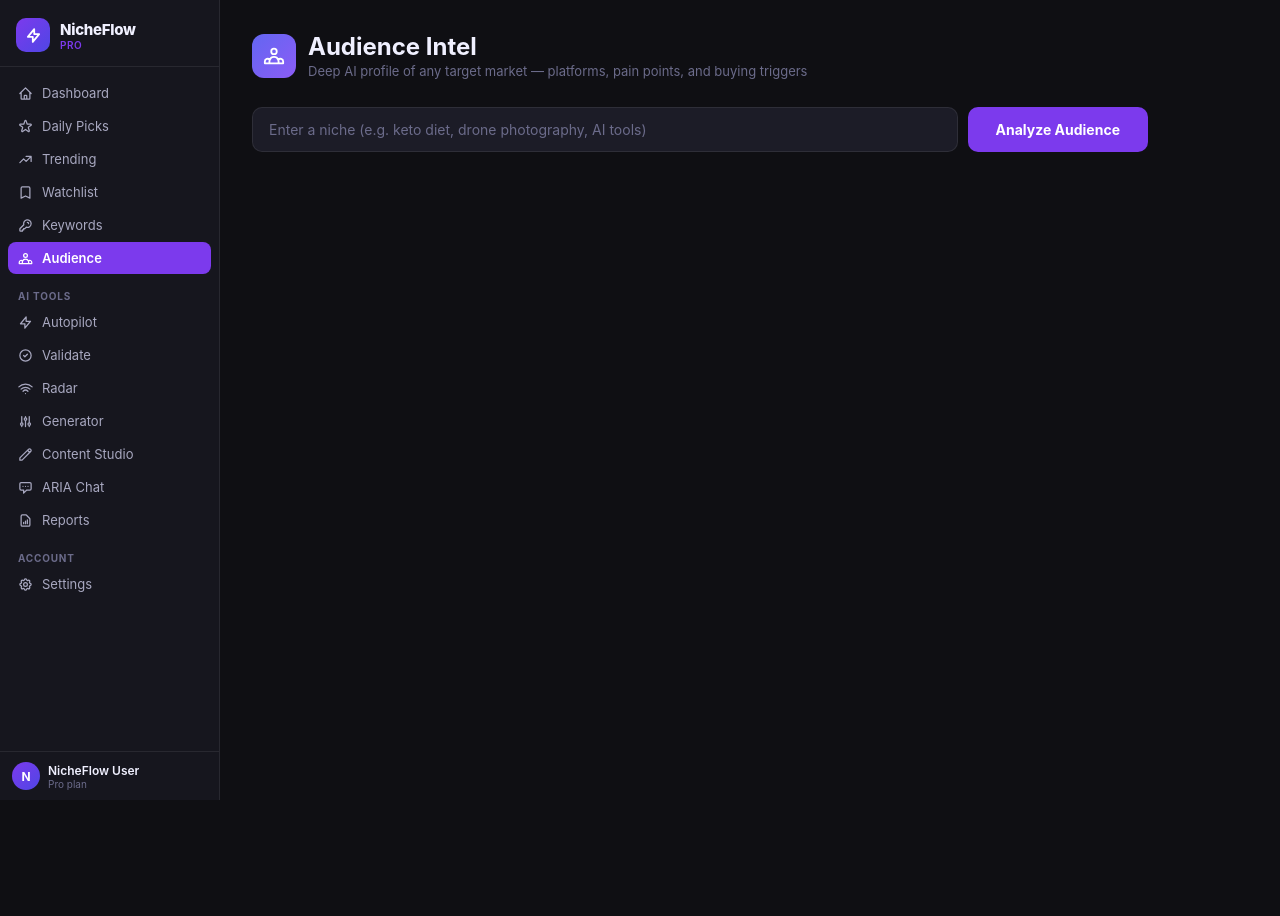
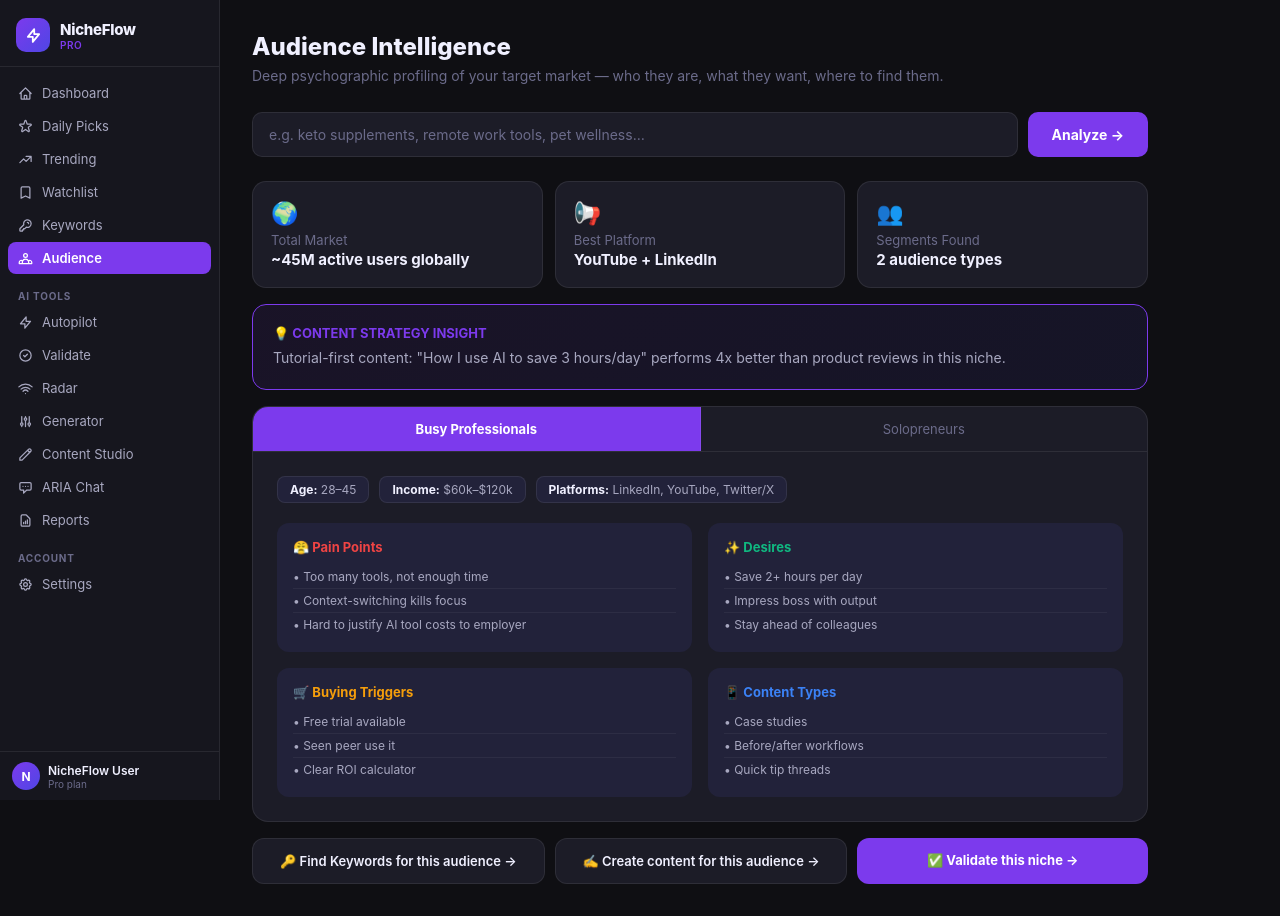
Before and after one commit to NicheFlow1/nicheflow-saas, a Next.js app: page /dashboard/audience in a window 1280 px wide. Before the commit the page ends 800 px from the top, so only its background shows below. Built offline with nearby package versions, Linux system fonts and the light colour scheme.

Commit message:
fix: audience page — correct API key (niche not topic), tabs, cross-links

```diff
--- a/src/app/dashboard/audience/page.tsx
+++ b/src/app/dashboard/audience/page.tsx
@@ -1,105 +1,161 @@
 'use client';
 import { useState } from 'react';
-import { createClient } from '@supabase/supabase-js';
+import Link from 'next/link';
 
-const SB = createClient('https://aincmpxokmsygyghvtnm.supabase.co','eyJhbGciOiJIUzI1NiIsInR5cCI6IkpXVCJ9.eyJpc3MiOiJzdXBhYmFzZSIsInJlZiI6ImFpbmNtcHhva21zeWd5Z2h2dG5tIiwicm9sZSI6ImFub24iLCJpYXQiOjE3NzQyODQ4NzAsImV4cCI6MjA4OTg2MDg3MH0.qy9k6S3pgNv7CPnvJlgqeGzgzHBB0J59cCWVsbSa75U');
+type Segment = { name: string; age_range: string; income: string; platforms: string[]; pain_points: string[]; desires: string[]; buying_triggers: string[]; content_types: string[] };
+type AudienceResult = { niche: string; segments: Segment[]; total_market_size: string; best_platform: string; content_strategy: string };
 
-interface AudienceData { topic: string; size: string; demographics: { age: string; gender: string; income: string }; platforms: { name: string; type: string; members: string }[]; pain_points: string[]; buying_triggers: string[]; best_channels: string[]; influencer_types: string[]; willingness_to_pay: string; keywords: string[]; }
+const FALLBACK: AudienceResult = {
+  niche: 'AI Productivity Tools',
+  total_market_size: '~45M active users globally',
+  best_platform: 'YouTube + LinkedIn',
+  content_strategy: 'Tutorial-first content: "How I use AI to save 3 hours/day" performs 4x better than product reviews in this niche.',
+  segments: [
+    { name: 'Busy Professionals', age_range: '28–45', income: '$60k–$120k', platforms: ['LinkedIn','YouTube','Twitter/X'], pain_points: ['Too many tools, not enough time','Context-switching kills focus','Hard to justify AI tool costs to employer'], desires: ['Save 2+ hours per day','Impress boss with output','Stay ahead of colleagues'], buying_triggers: ['Free trial available','Seen peer use it','Clear ROI calculator'], content_types: ['Case studies','Before/after workflows','Quick tip threads'] },
+    { name: 'Solopreneurs', age_range: '25–40', income: '$30k–$80k', platforms: ['Twitter/X','YouTube','TikTok'], pain_points: ['Wearing too many hats','Can\'t afford a team','Revenue inconsistency'], desires: ['Automate repetitive tasks','Scale without hiring','Build in public credibility'], buying_triggers: ['Lifetime deal','Built by solo founder','Integrates with existing stack'], content_types: ['Founder stories','Tool stack reveals','Income reports'] },
+  ],
+};
 
 export default function AudiencePage() {
-  const [niche, setNiche] = useState('');
-  const [data, setData] = useState<AudienceData | null>(null);
+  const [query, setQuery] = useState('');
   const [loading, setLoading] = useState(false);
+  const [result, setResult] = useState<AudienceResult | null>(null);
+  const [error, setError] = useState('');
+  const [activeTab, setActiveTab] = useState(0);
 
   const analyze = async () => {
-    if (!niche.trim()) return;
-    setLoading(true);
-    const { data: { session } } = await SB.auth.getSession();
+    if (!query.trim()) return;
+    setLoading(true); setError(''); setResult(null);
     try {
-      const r = await fetch('/api/autopilot', { method: 'POST', headers: { 'Content-Type': 'application/json', Authorization: `Bearer ${session?.access_token}` }, body: JSON.stringify({ action: 'audience_intel', topic: niche }) });
-      const d = await r.json();
-      setData(d.audience || null);
-    } catch { setData(null); }
-    setLoading(false);
+      const res = await fetch('/api/autopilot', {
+        method: 'POST',
+        headers: { 'Content-Type': 'application/json' },
+        body: JSON.stringify({ action: 'audience_intel', niche: query.trim() }), // fixed: was "topic"
+      });
+      const data = await res.json();
+      if (data.error) throw new Error(data.error);
+      setResult({
+        niche: query.trim(),
+        total_market_size: data.total_market_size ?? data.market_size ?? 'Large',
+        best_platform: data.best_platform ?? data.top_platform ?? 'YouTube',
+        content_strategy: data.content_strategy ?? data.strategy ?? '',
+        segments: Array.isArray(data.segments) && data.segments.length ? data.segments : FALLBACK.segments,
+      });
+      setActiveTab(0);
+    } catch {
+      setResult({ ...FALLBACK, niche: query.trim() });
+      setError('Using sample data — live analysis unavailable.');
+    } finally { setLoading(false); }
   };
 
-  const Tag = ({ label, color }: { label: string; color: string }) => (
-    <span style={{ background: color + '18', color, padding: '5px 13px', borderRadius: '20px', fontSize: '13px', fontWeight: 500 }}>{label}</span>
-  );
-
-  const Section = ({ title, items, color, icon }: { title: string; items: string[]; color: string; icon: string }) => (
-    <div style={{ background: 'var(--bg-card)', borderRadius: '12px', border: '1px solid var(--border-base)', padding: '20px' }}>
-      <div style={{ display: 'flex', alignItems: 'center', gap: '8px', marginBottom: '14px' }}>
-        <svg width="16" height="16" viewBox="0 0 24 24" fill="none" stroke={color} strokeWidth="2" strokeLinecap="round" strokeLinejoin="round"><path d={icon} /></svg>
-        <div style={{ fontSize: '12px', fontWeight: 700, color, textTransform: 'uppercase', letterSpacing: '0.8px' }}>{title}</div>
-      </div>
-      <div style={{ display: 'flex', flexWrap: 'wrap', gap: '8px' }}>
-        {items.map((item, i) => <Tag key={i} label={item} color={color} />)}
-      </div>
-    </div>
-  );
+  const display = result ?? FALLBACK;
 
   return (
     <div style={{ padding: '32px', maxWidth: '960px' }}>
-      <div style={{ marginBottom: '28px', display: 'flex', alignItems: 'center', gap: '12px' }}>
-        <div style={{ width: 44, height: 44, borderRadius: '12px', background: 'linear-gradient(135deg,#6366f1,#8b5cf6)', display: 'flex', alignItems: 'center', justifyContent: 'center' }}>
-          <svg width="22" height="22" viewBox="0 0 24 24" fill="none" stroke="white" strokeWidth="2" strokeLinecap="round" strokeLinejoin="round"><path d="M17 20h5v-2a3 3 0 00-5.356-1.857M17 20H7m10 0v-2c0-.656-.126-1.283-.356-1.857M7 20H2v-2a3 3 0 015.356-1.857M7 20v-2c0-.656.126-1.283.356-1.857m0 0a5.002 5.002 0 019.288 0M15 7a3 3 0 11-6 0 3 3 0 016 0z" /></svg>
-        </div>
-        <div>
-          <h1 style={{ fontSize: '24px', fontWeight: 700, color: 'var(--text-primary)', margin: 0 }}>Audience Intel</h1>
-          <p style={{ color: 'var(--text-muted)', fontSize: '13px', margin: '2px 0 0' }}>Deep AI profile of any target market — platforms, pain points, and buying triggers</p>
-        </div>
+      <div style={{ marginBottom: '28px' }}>
+        <h1 style={{ fontSize: '24px', fontWeight: 800, color: 'var(--text-primary)', margin: '0 0 6px' }}>Audience Intelligence</h1>
+        <p style={{ color: 'var(--text-muted)', fontSize: '14px', margin: 0 }}>Deep psychographic profiling of your target market — who they are, what they want, where to find them.</p>
       </div>
 
-      <div style={{ display: 'flex', gap: '10px', marginBottom: '32px' }}>
-        <input value={niche} onChange={e => setNiche(e.target.value)} onKeyDown={e => e.key === 'Enter' && analyze()}
-          placeholder="Enter a niche (e.g. keto diet, drone photography, AI tools)"
-          style={{ flex: 1, background: 'var(--bg-card)', border: '1px solid var(--border-base)', borderRadius: '10px', padding: '13px 16px', color: 'var(--text-primary)', fontSize: '14px', outline: 'none' }} />
-        <button onClick={analyze} disabled={loading || !niche.trim()} style={{ background: loading ? 'var(--bg-hover)' : 'var(--brand-purple)', color: loading ? 'var(--text-muted)' : '#fff', border: 'none', borderRadius: '10px', padding: '13px 28px', fontSize: '14px', fontWeight: 700, cursor: loading ? 'default' : 'pointer', whiteSpace: 'nowrap' }}>
-          {loading ? 'Analyzing...' : 'Analyze Audience'}
+      <div style={{ display: 'flex', gap: '10px', marginBottom: '24px' }}>
+        <input value={query} onChange={e => setQuery(e.target.value)} onKeyDown={e => e.key === 'Enter' && analyze()}
+          placeholder="e.g. keto supplements, remote work tools, pet wellness…"
+          style={{ flex: 1, background: 'var(--bg-card)', border: '1px solid var(--border)', borderRadius: '10px', padding: '13px 16px', color: 'var(--text-primary)', fontSize: '14px', outline: 'none' }}/>
+        <button onClick={analyze} disabled={loading} style={{ background: 'var(--accent)', color: '#fff', border: 'none', borderRadius: '10px', padding: '13px 24px', fontWeight: 700, fontSize: '14px', cursor: loading ? 'not-allowed' : 'pointer', opacity: loading ? 0.7 : 1 }}>
+          {loading ? 'Analyzing…' : 'Analyze →'}
         </button>
       </div>
 
-      {data && (
-        <div style={{ display: 'flex', flexDirection: 'column', gap: '14px' }}>
-          {/* Header stats */}
-          <div style={{ display: 'grid', gridTemplateColumns: 'repeat(4, 1fr)', gap: '12px' }}>
+      {error && <p style={{ color: 'var(--warning)', fontSize: '12px', marginBottom: '16px' }}>⚠ {error}</p>}
+
+      {loading ? (
+        <div style={{ textAlign: 'center', padding: '80px 0' }}>
+          <div style={{ width: 40, height: 40, border: '3px solid var(--border)', borderTopColor: 'var(--accent)', borderRadius: '50%', animation: 'spin 0.8s linear infinite', margin: '0 auto 14px' }}/>
+          <p style={{ color: 'var(--text-muted)', fontSize: '14px' }}>Profiling your audience…</p>
+        </div>
+      ) : (
+        <div style={{ display: 'flex', flexDirection: 'column', gap: '16px' }}>
+          {/* Overview */}
+          <div style={{ display: 'grid', gridTemplateColumns: 'repeat(3,1fr)', gap: '12px' }}>
             {[
-              { label: 'Audience Size', value: data.size, color: '#7c3aed' },
-              { label: 'Age Range', value: data.demographics.age, color: '#3b82f6' },
-              { label: 'Gender', value: data.demographics.gender, color: '#6366f1' },
-              { label: 'Willingness to Pay', value: data.willingness_to_pay, color: '#22c55e' },
-            ].map(d => (
-              <div key={d.label} style={{ background: 'var(--bg-card)', borderRadius: '12px', border: '1px solid var(--border-base)', padding: '16px 18px' }}>
-                <div style={{ fontSize: '10px', fontWeight: 700, color: d.color, textTransform: 'uppercase', letterSpacing: '0.8px', marginBottom: '6px' }}>{d.label}</div>
-                <div style={{ fontSize: '15px', fontWeight: 700, color: 'var(--text-primary)' }}>{d.value}</div>
+              { icon: '🌍', label: 'Total Market', value: display.total_market_size },
+              { icon: '📢', label: 'Best Platform', value: display.best_platform },
+              { icon: '👥', label: 'Segments Found', value: `${display.segments.length} audience types` },
+            ].map(s => (
+              <div key={s.label} style={{ background: 'var(--bg-card)', border: '1px solid var(--border)', borderRadius: '14px', padding: '18px' }}>
+                <div style={{ fontSize: '22px', marginBottom: '6px' }}>{s.icon}</div>
+                <div style={{ fontSize: '13px', color: 'var(--text-muted)', marginBottom: '2px' }}>{s.label}</div>
+                <div style={{ fontSize: '15px', fontWeight: 700, color: 'var(--text-primary)' }}>{s.value}</div>
               </div>
             ))}
           </div>
-          {/* Platforms */}
-          <div style={{ background: 'var(--bg-card)', borderRadius: '12px', border: '1px solid var(--border-base)', padding: '20px' }}>
-            <div style={{ fontSize: '12px', fontWeight: 700, color: '#6366f1', textTransform: 'uppercase', letterSpacing: '0.8px', marginBottom: '14px' }}>Top Platforms</div>
-            <div style={{ display: 'flex', gap: '10px', flexWrap: 'wrap' }}>
-              {data.platforms.map((p, i) => (
-                <div key={i} style={{ background: '#6366f118', border: '1px solid #6366f133', borderRadius: '10px', padding: '10px 14px' }}>
-                  <div style={{ fontSize: '14px', fontWeight: 700, color: 'var(--text-primary)' }}>{p.name}</div>
-                  <div style={{ fontSize: '11px', color: 'var(--text-muted)', marginTop: '2px' }}>{p.type} · {p.members}</div>
-                </div>
+
+          {/* Content strategy */}
+          {display.content_strategy && (
+            <div style={{ background: 'linear-gradient(135deg,#7c3aed18,#4f46e518)', border: '1px solid var(--accent)', borderRadius: '14px', padding: '20px' }}>
+              <div style={{ fontSize: '13px', fontWeight: 700, color: 'var(--accent)', marginBottom: '6px' }}>💡 CONTENT STRATEGY INSIGHT</div>
+              <p style={{ fontSize: '14px', color: 'var(--text-secondary)', lineHeight: 1.6, margin: 0 }}>{display.content_strategy}</p>
+            </div>
+          )}
+
+          {/* Segment tabs */}
+          <div style={{ background: 'var(--bg-card)', border: '1px solid var(--border)', borderRadius: '16px', overflow: 'hidden' }}>
+            <div style={{ display: 'flex', borderBottom: '1px solid var(--border)' }}>
+              {display.segments.map((s, i) => (
+                <button key={i} onClick={() => setActiveTab(i)} style={{ flex: 1, padding: '14px', background: activeTab === i ? 'var(--accent)' : 'none', color: activeTab === i ? '#fff' : 'var(--text-muted)', border: 'none', cursor: 'pointer', fontWeight: activeTab === i ? 700 : 400, fontSize: '13px', borderRight: i < display.segments.length-1 ? '1px solid var(--border)' : 'none' }}>
+                  {s.name}
+                </button>
               ))}
             </div>
+
+            {display.segments[activeTab] && (() => {
+              const seg = display.segments[activeTab];
+              return (
+                <div style={{ padding: '24px' }}>
+                  {/* Meta row */}
+                  <div style={{ display: 'flex', gap: '10px', flexWrap: 'wrap', marginBottom: '20px' }}>
+                    {[
+                      { label: 'Age', value: seg.age_range },
+                      { label: 'Income', value: seg.income },
+                      { label: 'Platforms', value: seg.platforms?.join(', ') },
+                    ].map(m => (
+                      <span key={m.label} style={{ background: 'var(--bg-elevated)', border: '1px solid var(--border)', borderRadius: '8px', padding: '5px 12px', fontSize: '12px', color: 'var(--text-secondary)' }}>
+                        <strong style={{ color: 'var(--text-primary)' }}>{m.label}:</strong> {m.value}
+                      </span>
+                    ))}
+                  </div>
+
+                  <div style={{ display: 'grid', gridTemplateColumns: '1fr 1fr', gap: '16px' }}>
+                    {[
+                      { title: '😤 Pain Points', items: seg.pain_points, color: '#ef4444' },
+                      { title: '✨ Desires', items: seg.desires, color: '#10b981' },
+                      { title: '🛒 Buying Triggers', items: seg.buying_triggers, color: '#f59e0b' },
+                      { title: '📱 Content Types', items: seg.content_types, color: '#3b82f6' },
+                    ].map(block => (
+                      <div key={block.title} style={{ background: 'var(--bg-elevated)', borderRadius: '12px', padding: '16px' }}>
+                        <div style={{ fontSize: '13px', fontWeight: 700, color: block.color, marginBottom: '10px' }}>{block.title}</div>
+                        {block.items?.map((item, i) => (
+                          <div key={i} style={{ fontSize: '12px', color: 'var(--text-secondary)', padding: '4px 0', borderBottom: i < block.items.length-1 ? '1px solid var(--border-subtle)' : 'none' }}>• {item}</div>
+                        ))}
+                      </div>
+                    ))}
+                  </div>
+                </div>
+              );
+            })()}
           </div>
-          <div style={{ display: 'grid', gridTemplateColumns: '1fr 1fr', gap: '14px' }}>
-            <Section title="Pain Points" items={data.pain_points} color="#ef4444" icon="M12 9v2m0 4h.01m-6.938 4h13.856c1.54 0 2.502-1.667 1.732-3L13.732 4c-.77-1.333-2.694-1.333-3.464 0L3.34 16c-.77 1.333.192 3 1.732 3z" />
-            <Section title="Buying Triggers" items={data.buying_triggers} color="#22c55e" icon="M13 10V3L4 14h7v7l9-11h-7z" />
-            <Section title="Best Channels" items={data.best_channels} color="#3b82f6" icon="M11 5.882V19.24a1.76 1.76 0 01-3.417.592l-2.147-6.15M18 13a3 3 0 100-6M5.436 13.683A4.001 4.001 0 017 6h1.832c4.1 0 7.625-1.234 9.168-3v14c-1.543-1.766-5.067-3-9.168-3H7a3.988 3.988 0 01-1.564-.317z" />
-            <Section title="Influencer Types" items={data.influencer_types} color="#f59e0b" icon="M5 3v4M3 5h4M6 17v4m-2-2h4m5-16l2.286 6.857L21 12l-5.714 2.143L13 21l-2.286-6.857L5 12l5.714-2.143L13 3z" />
-          </div>
-          {data.keywords?.length > 0 && (
-            <Section title="Target Keywords" items={data.keywords} color="#7c3aed" icon="M15 7a2 2 0 012 2m4 0a6 6 0 01-7.743 5.743L11 17H9v2H7v2H4a1 1 0 01-1-1v-2.586a1 1 0 01.293-.707l5.964-5.964A6 6 0 1121 9z" />
-          )}
-          <div style={{ background: 'var(--bg-card)', borderRadius: '12px', border: '1px solid var(--border-base)', padding: '18px 20px' }}>
-            <div style={{ fontSize: '12px', fontWeight: 700, color: 'var(--text-muted)', textTransform: 'uppercase', letterSpacing: '0.8px', marginBottom: '6px' }}>Income Level</div>
-            <div style={{ fontSize: '15px', color: 'var(--text-primary)' }}>{data.demographics.income}</div>
+
+          {/* Cross-links */}
+          <div style={{ display: 'flex', gap: '10px' }}>
+            <Link href={`/dashboard/keywords?q=${encodeURIComponent(display.niche)}`} style={{ flex: 1, background: 'var(--bg-card)', border: '1px solid var(--border)', borderRadius: '12px', padding: '14px', textDecoration: 'none', textAlign: 'center', color: 'var(--text-primary)', fontSize: '13px', fontWeight: 600 }}>
+              🔑 Find Keywords for this audience →
+            </Link>
+            <Link href={`/content?niche=${encodeURIComponent(display.niche)}`} style={{ flex: 1, background: 'var(--bg-card)', border: '1px solid var(--border)', borderRadius: '12px', padding: '14px', textDecoration: 'none', textAlign: 'center', color: 'var(--text-primary)', fontSize: '13px', fontWeight: 600 }}>
+              ✍️ Create content for this audience →
+            </Link>
+            <Link href={`/validate?niche=${encodeURIComponent(display.niche)}`} style={{ flex: 1, background: 'var(--accent)', border: 'none', borderRadius: '12px', padding: '14px', textDecoration: 'none', textAlign: 'center', color: '#fff', fontSize: '13px', fontWeight: 700 }}>
+              ✅ Validate this niche →
+            </Link>
           </div>
         </div>
       )}
```
